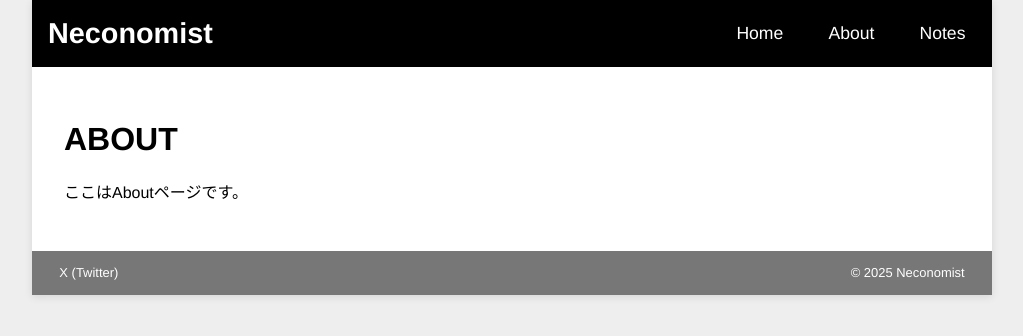
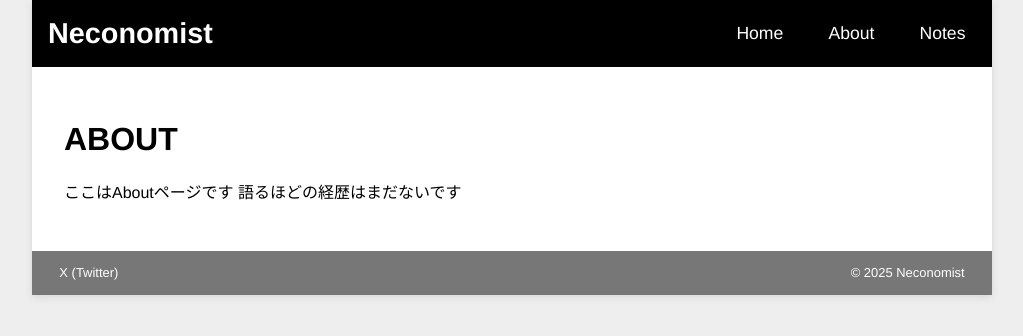
Before and after one commit to neconomist/neconomist.github.io, a Jekyll site: the page built from about.md, in a window 1280 px wide. Shown: the top 336 px of the page, without its empty margins (128-1151 px from the left). Built offline with Jekyll 4.4.1, drawn with Linux system fonts in a browser that asks for light colours.

Commit message:
Update about.md

```diff
--- a/about.md
+++ b/about.md
@@ -5,4 +5,5 @@ title: About
 
 # ABOUT
 
-ここはAboutページです。
+ここはAboutページです
+語るほどの経歴はまだないです
```
